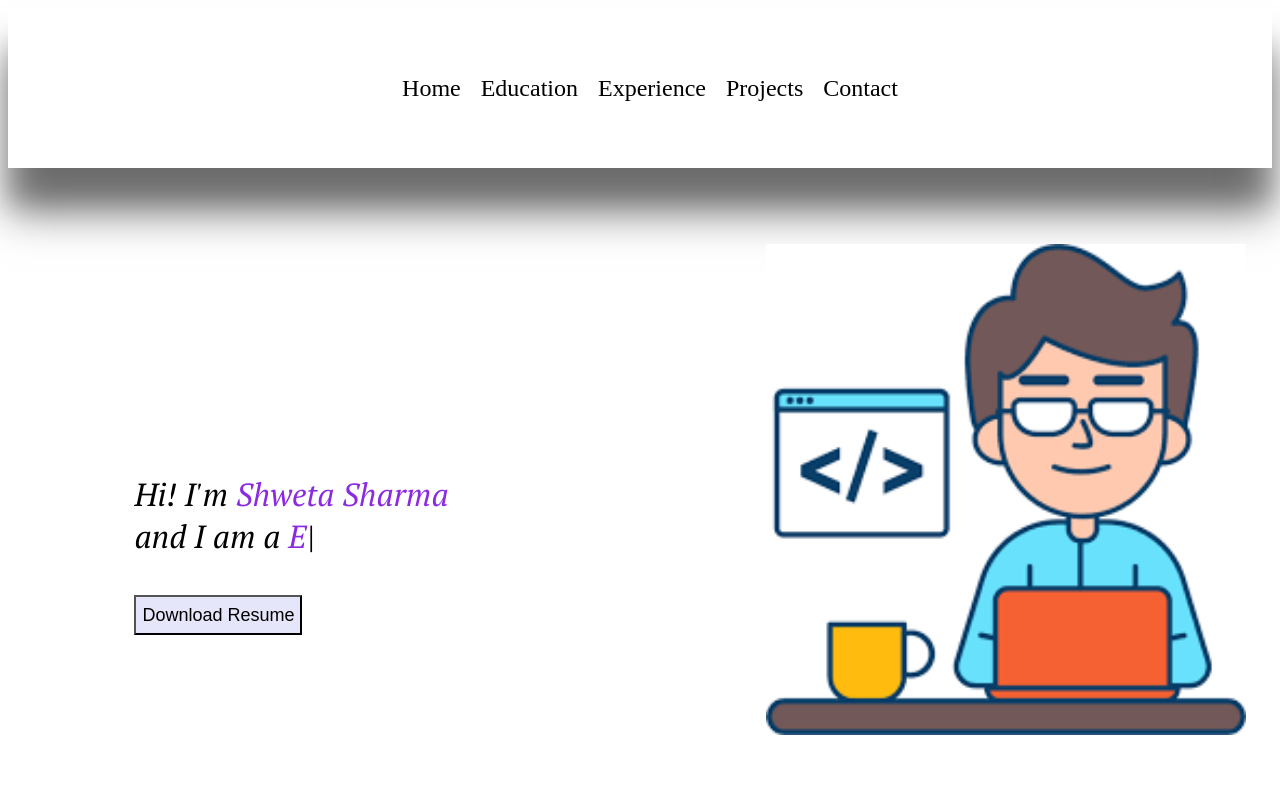
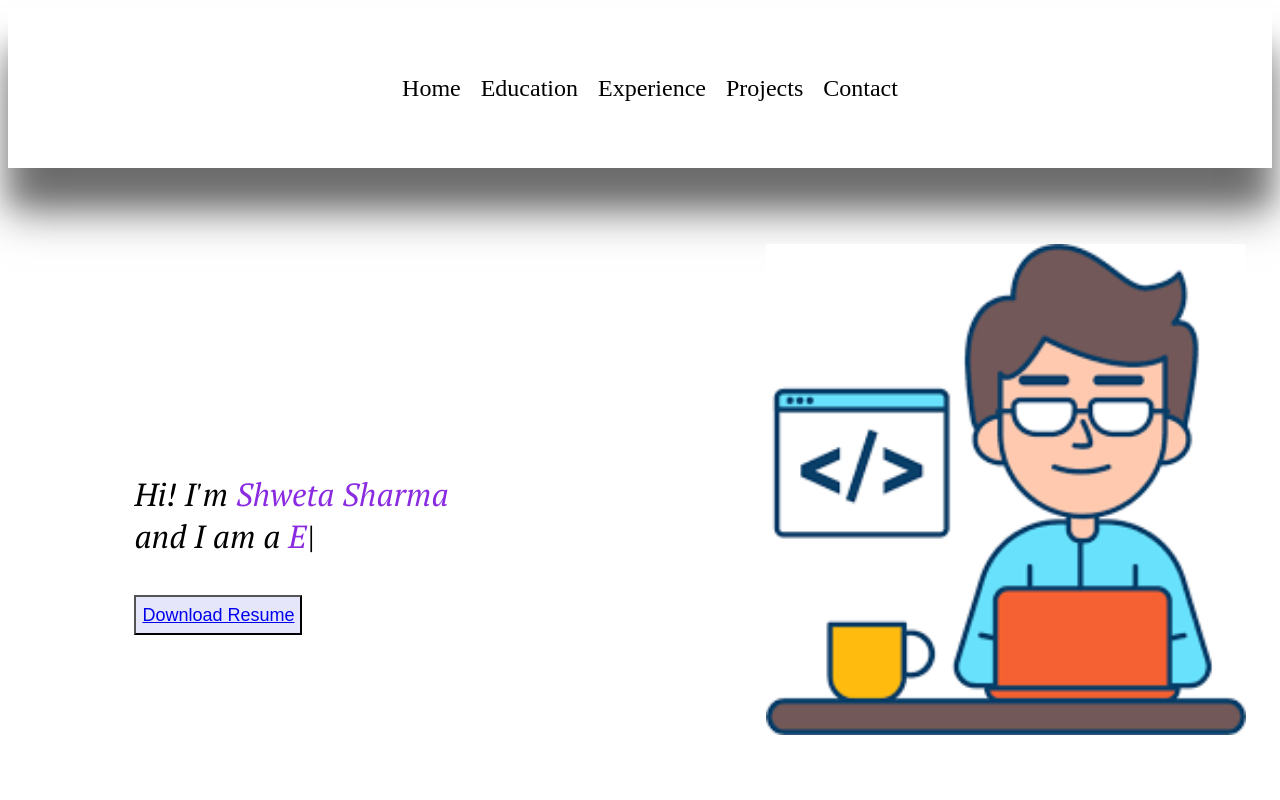
Before and after one commit to s-shrmaa/Portfolio, a plain HTML site: page index.html in a window 1280 px wide. Shown: the top 800 px of the page. Drawn offline with nearby package versions, Linux system fonts and the light colour scheme.

Commit message:
resume link added

```diff
--- a/index.html
+++ b/index.html
@@ -31,7 +31,7 @@
         <div class="leftDiv">
           Hi! I'm <span class="purple">Shweta Sharma</span>
           <div>and I am a <span id="element"></span></div>
-          <button>Download Resume</button>
+          <button><a href="https://drive.google.com/file/d/13b9sYS0urDqAhAhL0LPjOcqs1HKjy8o1/view?usp=sharing" target="_blank">Download Resume</a></button>
         </div>
 
         <div class="rightDiv">
```
